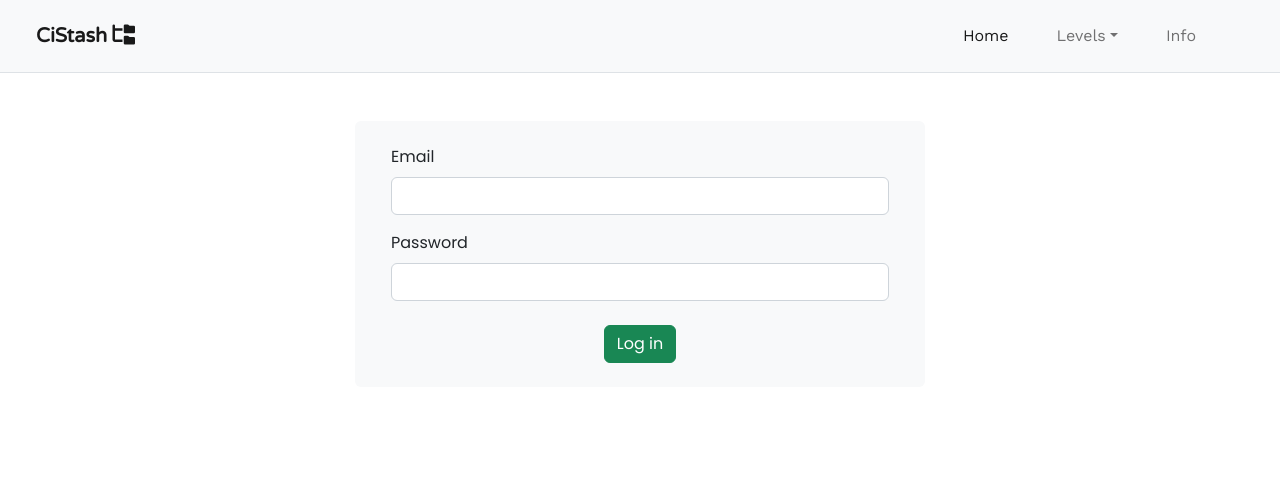
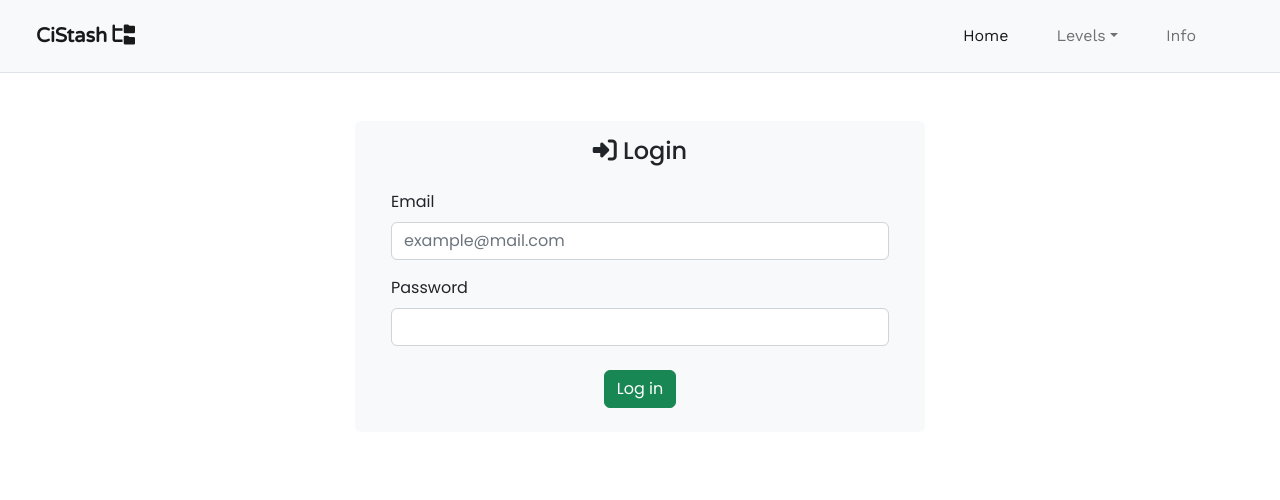
Before and after one commit to israel-oye/CiStash, a Flask app: page /auth/login in a window 1280 px wide. Shown: the top 500 px of the page. Run offline with Flask 3, Linux system fonts and the light colour scheme; parts of the project's set-up code (start-up, migrations or seed data) failed here and were passed over; some libraries are stand-ins or nearby versions.

Commit message:
add cosmetic changes to forms

```diff
--- a/src/templates/login.html
+++ b/src/templates/login.html
@@ -1,17 +1,18 @@
 {% extends '_layout.html' %}
 <!--  -->
-{% block title %}Admin login{% endblock %}
+{% block title %}Moderator login{% endblock %}
 <!--  -->
 {% block body %}
 <div class="container pt-5">
     <div class="row justify-content-center">
         <div class="col-6 bg-light rounded m-auto">
+            <h4 class="text-center pt-3"><i class="fa-solid fa-right-to-bracket"></i> Login</h4>
             <form action="{{url_for('auth_bp.login')}}" method="post" class="form m-4 w-85">
                 <input type="hidden" name="csrf-token" value="{{csrf_token()}}">
                 <div class="p-auto">
                     <div class="mb-3 align-content-center">
                         <label class="form-label" for="email">Email</label>
-                        <input type="email" name="email" class="form-control">
+                        <input type="email" name="email" class="form-control" placeholder="example@mail.com">
                     </div>
                     <div class="mb-3 align-content-center">
                         <label class="form-label" for="password">Password</label>
--- a/src/templates/register.html
+++ b/src/templates/register.html
@@ -6,6 +6,7 @@
 <div class="container pt-5">
     <div class="row justify-content-center">
         <div class="col-6 bg-light rounded m-auto">
+            <h4 class="text-center pt-3"><i class="fa-solid fa-user-plus"></i> Register</h4>
             <form action="{{url_for('auth_bp.register')}}" method="post" class="m-4 w-85">
                 {{ form.csrf_token }}
                 <div class="mb-3">
@@ -45,7 +46,7 @@
                 </div>
 
                 <div class="mb-3 text-center">
-                    <input type="submit" value="Sign Up" class="btn btn-success mt-2">
+                    <input type="submit" value="Sign Up" class="btn btn-success mt-3">
                 </div>
             </form>
         </div>
```
